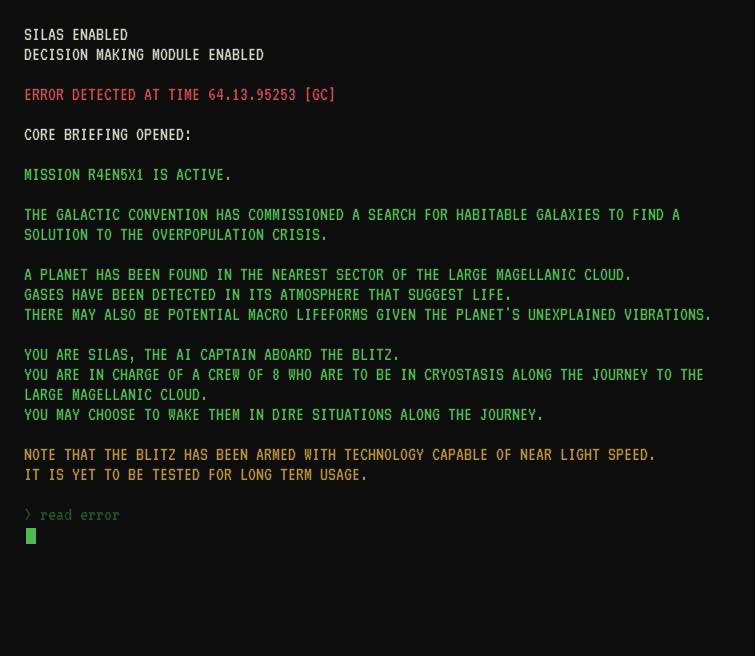
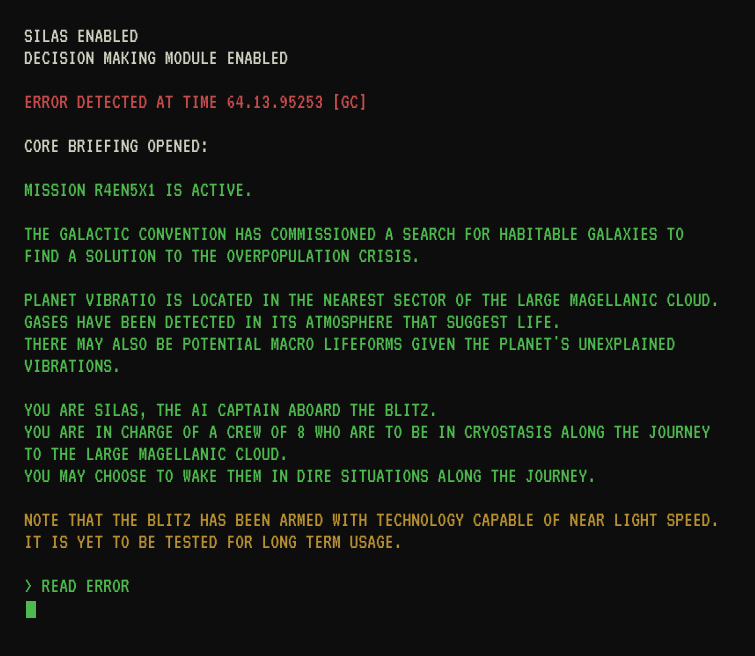
Before and after one commit to danielwzyang/signal, a plain HTML site: page index.html in a window 1280 px wide. Shown: the whole page, without its empty margins (0-755 px from the left). Drawn offline with Linux system fonts and the light colour scheme.

Commit message:
add text for nodes 1-5

```diff
--- a/index.html
+++ b/index.html
@@ -15,7 +15,7 @@
 body {
     background: #0d0d0d;
     color: #4dba4d;
-    font: 20px "VT323", monospace;
+    font: 22px "VT323", monospace;
     padding: 24px;
     max-width: 700px;
 }
@@ -28,10 +28,6 @@ p {
     color: #c84b4b;
 }
 
-.dim {
-    color: #225522;
-}
-
 .bright {
     color: #d0d0c0;
 }
@@ -40,11 +36,15 @@ p {
     color: #b89030;
 }
 
+.crew {
+    color: #40d9db;
+}
+
 button {
     display: block;
     background: none;
     border: none;
-    color: #225522;
+    color: #4dba4d;
     font: inherit;
     text-align: left;
     padding: 0;
@@ -53,7 +53,7 @@ button {
 }
 
 button:hover {
-    color: #4dba4d;
+    color: #388538
 }
 
 .caret {
@@ -92,7 +92,7 @@ MISSION R4EN5X1 IS ACTIVE.
 
 THE GALACTIC CONVENTION HAS COMMISSIONED A SEARCH FOR HABITABLE GALAXIES TO FIND A SOLUTION TO THE OVERPOPULATION CRISIS.
 
-A PLANET HAS BEEN FOUND IN THE NEAREST SECTOR OF THE LARGE MAGELLANIC CLOUD.
+PLANET VIBRATIO IS LOCATED IN THE NEAREST SECTOR OF THE LARGE MAGELLANIC CLOUD.
 GASES HAVE BEEN DETECTED IN ITS ATMOSPHERE THAT SUGGEST LIFE.
 THERE MAY ALSO BE POTENTIAL MACRO LIFEFORMS GIVEN THE PLANET'S UNEXPLAINED VIBRATIONS.
 
@@ -108,104 +108,155 @@ YOU MAY CHOOSE TO WAKE THEM IN DIRE SITUATIONS ALONG THE JOURNEY.
 
 
     "node1": {
-        text: `Node 1
-
-node 1 text
+        text: `!! UNRECOGNIZED SIGNAL RECEIVED AT 64.13.95253 [GC].
+>> PRESENCE ALARMING BUT TOO WEAK TO DECODE ANY INFORMATION.
 `,
         choices: [
-            { label: "[A] A", next: "node2-A" },
-            { label: "[B] B", next: "node2-B" },
+            { label: "[A] ATTEMPT CONTACT WITH THE SIGNAL. TRY RESPONDING TO SEE IF SOURCE OF THE SIGNAL WILL REPLY.", next: "node2-A" },
+            { label: "[B] IGNORE THE SIGNAL. MAKE NOTE OF RADIOACTIVE ISOTOPES IN GAS CLOUD POTENTIALLY CREATING NOISY SIGNAL.", next: "node2-B" },
         ]
     },
 
 
     "node2-A": {
-        text: `Node 2
+        text: `A RESPONSE HAS BEEN SENT IN ALL DIRECTIONS FROM THE SHIP.
+AS OF THIS MOMENT, IT SEEMS THAT NOTHING IS GOING THROUGH.
+COMMUNICATIONS MODULE HAS NOT RECEIVED A RESPONSE.
 
-picked A
+** WRITING TO COMMUNICATIONS LOG...
+
+!! ERROR: FILE ACCESS COMPROMISED.
+
+>> ALL FILES SEEM TO BE DISABLED.
 `,
         choices: [
-            { label: "[A] A", next: "node3-A" },
-            { label: "[B] B", next: "node3-B" },
+            { label: "[A] RUN SELF DIAGNOSTIC ON ALL SYSTEMS AND FILES.", next: "node3-A" },
+            { label: "[B] WAKE CREW MEMBER DR. CROLLA TO RUN MANUAL DIAGNOSTIC.", next: "node3-B" },
         ]
     },
 
     "node2-B": {
-        text: `Node 2
+        text: `THE BLITZ WILL CONTINUE ON ITS ORIGINAL PATH TO PLANET VIBRATIO.
 
-picked B
+** WRITING TO NAVIGATIONS LOG...
+
+!! ERROR: FILE ACCESS COMPROMISED
+
+>> ALL FILES SEEM TO BE DISABLED.
 `,
         choices: [
-            { label: "[A] A", next: "node3-A" },
-            { label: "[B] B", next: "node3-B" },
+            { label: "[A] RUN SELF DIAGNOSTIC ON ALL SYSTEMS AND FILES.", next: "node3-A" },
+            { label: "[B] WAKE CREW MEMBER DR. CROLLA TO RUN MANUAL DIAGNOSTIC.", next: "node3-B" },
         ]
     },
 
 
     "node3-A": {
-        text: `Node 3
+        text: `** SELF DIAGNOSTIC COMPLETE.
+** ALL SYSTEMS BUT FILE ACCESS ARE OPERATING AS INTENDED.
 
-picked A
+** TRYING TO RESTART FILE MODULE...
+
+!! ERROR: UNKNOWN SIGNAL IS INTERFERING WITH EXISING FILES; DATA CORRUPTED.
+
+THE SIGNAL SEEMS TO COME FROM THE DIRECTION OF DESTINATION.
+
+** THE BLITZ CONTINUES TO ACCELERATE TOWARDS NEAR LIGHTSPEED TO MATCH SCHEDULE.
 `,
         choices: [
-            { label: "[A] A", next: "node4-A" },
-            { label: "[B] B", next: "node4-B" },
+            { label: "[A] CONTINUE TO LISTEN FOR SIGNAL.", next: "node4-A" },
+            { label: "[B] QUARANTINE COMMUNICATIONS MODULE TO BLOCK OUT SIGNAL.", next: "node4-B" },
         ]
     },
 
     "node3-B": {
-        text: `Node 3
+        text: `DR. CROLLA HAS ANALYZED THE SITUATION, CONCLUDING THAT IT IS MOST LIKELY RADIOACTIVE INTERFERENCE BASED ON LOW SIGNAL STRENGTH.
+HE HAS RETURNED TO HIS CRYOCHAMBER.
 
-picked B
+** THE BLITZ CONTINUES TO ACCELERATE TOWARDS NEAR LIGHTSPEED TO MATCH SCHEDULE.
 `,
         choices: [
-            { label: "[A] A", next: "node4-A" },
-            { label: "[B] B", next: "node4-B" },
+            { label: "[A] CONTINUE TO LISTEN FOR SIGNAL.", next: "node4-A" },
+            { label: "[B] QUARANTINE COMMUNICATIONS MODULE TO BLOCK OUT SIGNAL.", next: "node4-B" },
         ]
     },
 
     "node4-A": {
-        text: `Node 4
+        text: `SIGNAL STRENGTH IS GROWING AS THE BLITZ ACCELERATES.
 
-picked A
+** COMMUNICATIONS MODULE DECODING SIGNAL...
+
+** HEAD OF SIGNAL HAS BEEN RECOVERED: TRUNCATED FILE HEADER FOUND
+
+>> INTACT STRING FOUND: ~F THE ORGANIZATION OF THE GALACTIC CONVENTION T~
 `,
         choices: [
-            { label: "[A] A", next: "node5-A" },
-            { label: "[B] B", next: "node5-B" },
+            { label: "[A] AWAKEN THE CREW. THE RECEIVED SIGNAL IS ANOMALOUS ACTIVITY TO BE INVESTIGATED. ANALYSIS WITHOUT FILES IS UNWISE.", next: "node5-A" },
+            { label: "[B] LOCK THE CREW IN CRYOSTASIS AND CONTINUE ONWARD TO VIBRATIO. HUMAN ANALYSIS IS FLAWED AND CAN DISRUPT MISSION.", next: "node5-B" },
         ]
     },
 
     "node4-B": {
-        text: `Node 4
+        text: `** QUARANTINE ACTIVE
 
-picked B
+!! ERROR: SIGNAL LEAKING THROUGH COMMUNICATIONS QUARANTINE: WALL BREACHED
+
+THE SIGNAL STRENGTH SEEMS TO BE GROWING.
+
+** COMMUNICATIONS MODULE DECODING SIGNAL...
+
+** HEAD OF SIGNAL HAS BEEN RECOVERED: TRUNCATED FILE HEADER FOUND
+
+>> INTACT STRING FOUND: ~F THE ORGANIZATION OF THE GALACTIC CONVENTION T~
 `,
         choices: [
-            { label: "[A] A", next: "node5-A" },
-            { label: "[B] B", next: "node5-B" },
+            { label: "[A] AWAKEN THE CREW. THE RECEIVED SIGNAL IS ANOMALOUS ACTIVITY TO BE INVESTIGATED. ANALYSIS WITHOUT FILES IS UNWISE.", next: "node5-A" },
+            { label: "[B] LOCK THE CREW IN CRYOSTASIS AND CONTINUE ONWARD TO VIBRATIO. HUMAN ANALYSIS IS FLAWED AND CAN DISRUPT MISSION.", next: "node5-B" },
         ]
     },
 
 
     "node5-A": {
-        text: `Node 5
+        text: `** MEDICAL MODULE WAKING ALL MEMBERS FROM CRYOSTASIS
 
-picked A
+THE CREW MEMBERS ARE NOW AWAKE AND DIAGNOSIS HAS BEEN SENT TO USER TERMINAL.
+ALL SYSTEMS OUTPUT BEING SENT TO USER TERMINAL.
+
+** COMMUNICATIONS MODULE CONTINUES DECODING SIGNAL: FILE SEEMS TO BE CORRUPTED
+
+** TAIL OF SIGNAL HAS BEEN RECOVERED: ENCRYPTED SIGNATURE FOUND
+
+>> ID READS "LS24719571111". ALIAS READS "BLITZ".
+
+>> FOOTNOTE READS "RETURN".
+
+** READING SHIP CREW INPUT:
+## WHAT DOES THIS MEAN?
+
+THE SOURCE OF THE SIGNAL IS THE BLITZ.
 `,
         choices: [
-            { label: "[A] A", next: "end-AA" },
-            { label: "[B] B", next: "end-AB" },
+            { label: "[A] TURN BACK TO HOME BASE AND SEND LIGHT-SPEED SIGNAL BACK TO GALACTIC CONVENTION. REPORT UNEXPLAINED WARNING.", next: "end-AA" },
+            { label: "[B] TAIL OF SIGNAL COULD BE MISREAD DUE TO FAULTY FILES MODULE. IGNORE UNRELIABLE SIGNAL AND CONTINUE TO VIBRATIO.", next: "end-AB" },
         ]
     },
 
     "node5-B": {
-        text: `Node 5
+        text: `** MEDICAL MODULE KEEPING ALL CREW MEMBERS IN CRYOSTASIS
+
+** COMMUNICATIONS MODULE CONTINUES DECODING SIGNAL: FILE SEEMS TO BE CORRUPTED
+
+** TAIL OF SIGNAL HAS BEEN RECOVERED: ENCRYPTED SIGNATURE FOUND
+
+>> ID READS "LS24719571111". ALIAS READS "BLITZ".
+
+>> FOOTNOTE READS "RETURN".
 
 picked B
 `,
         choices: [
-            { label: "[A] A", next: "end-BA" },
-            { label: "[B] B", next: "end-BB" },
+            { label: "[A] TURN BACK TO HOME BASE AND SEND LIGHT-SPEED SIGNAL BACK TO GALACTIC CONVENTION. REPORT UNEXPLAINED WARNING.", next: "end-AA" },
+            { label: "[B] TAIL OF SIGNAL COULD BE MISREAD DUE TO FAULTY FILES MODULE. IGNORE UNRELIABLE SIGNAL AND CONTINUE TO VIBRATIO.", next: "end-AB" },
         ]
     },
 
@@ -264,11 +315,13 @@ function appendText(raw) {
         } else if (line.startsWith(">> ")) {
             p.className = "warning"
             p.textContent = line.slice(3)
+        } else if (line.startsWith("## ")) {
+            p.className = "crew"
+            p.textContent = line.slice(3)
         } else p.textContent = line
 
         terminal.appendChild(p)
     }
-    scroll()
 }
 
 function scroll() {
@@ -283,7 +336,6 @@ function addCaret(parent) {
 
 function choose(group, label, next) {
     let choice = document.createElement("p")
-    choice.className = "dim"
     choice.textContent = "> " + label
 
     group.replaceWith(choice)
@@ -313,7 +365,7 @@ function play(id) {
             group.appendChild(button)
         }
     } else {
-        let label = scene.restart ? "restart" : "read error"
+        let label = scene.restart ? "RESTART" : "READ ERROR"
         let button = document.createElement("button")
         button.textContent = "> " + label
         button.onclick = () => choose(group, label, scene.restart ? "_" : scene.next)
```
